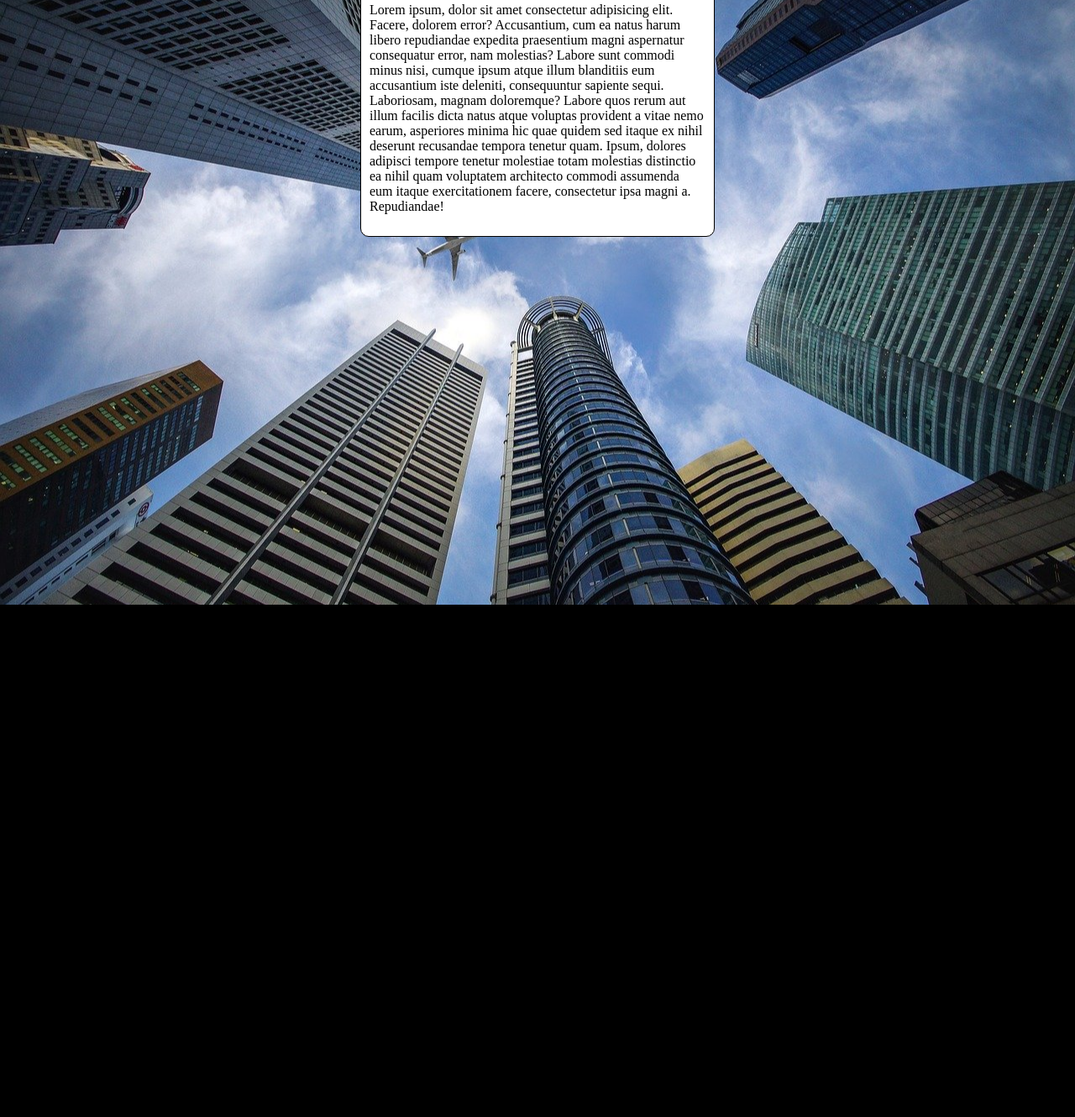
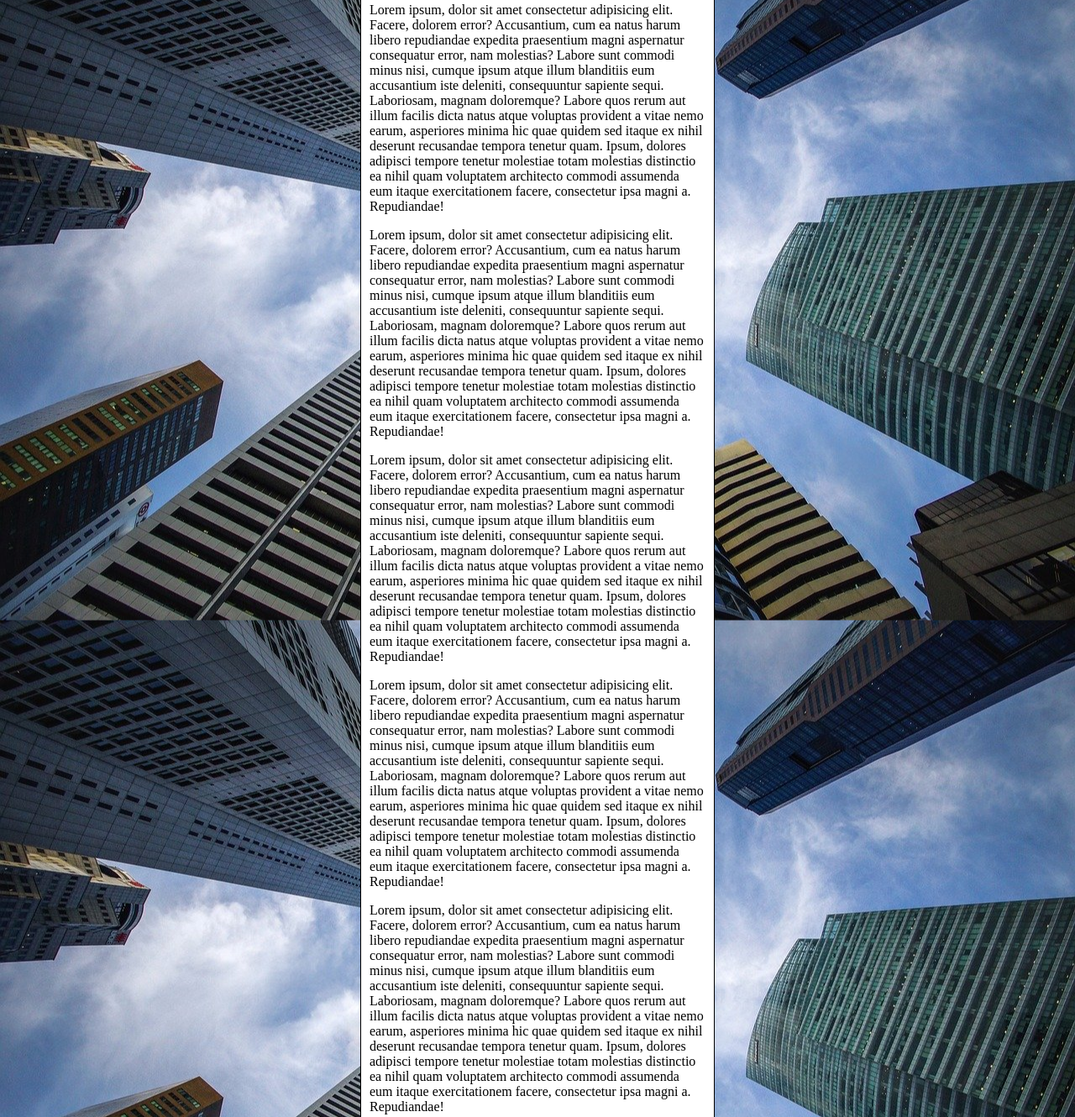
Before and after one commit to sivaldo-almeida1973/html-css-4, a plain HTML site: page exercicios/ex022projetosite/fundo006.html in a window 1280 px wide. Shown: the part 96-1426 px from the top of the page at 84% size. Before the commit the page ends 816 px from the top, so only its background shows below. Drawn offline with Linux system fonts and the light colour scheme.

Commit message:
atualizei

```diff
--- a/exercicios/ex022projetosite/fundo006.html
+++ b/exercicios/ex022projetosite/fundo006.html
@@ -11,7 +11,7 @@
             background-color: black;
             background-image: url('imagens/wallpaper002.jpg');
             background-position: center center;
-            background-repeat: no-repeat;
+            background-repeat: repeat repeat-y;
             background-size: cover;
         }
         main{
@@ -28,6 +28,11 @@
     <main>
         <h1>Teste de Imagem de Fundo</h1>
         <p>Lorem ipsum, dolor sit amet consectetur adipisicing elit. Facere, dolorem error? Accusantium, cum ea natus harum libero repudiandae expedita praesentium magni aspernatur consequatur error, nam molestias? Labore sunt commodi minus nisi, cumque ipsum atque illum blanditiis eum accusantium iste deleniti, consequuntur sapiente sequi. Laboriosam, magnam doloremque? Labore quos rerum aut illum facilis dicta natus atque voluptas provident a vitae nemo earum, asperiores minima hic quae quidem sed itaque ex nihil deserunt recusandae tempora tenetur quam. Ipsum, dolores adipisci tempore tenetur molestiae totam molestias distinctio ea nihil quam voluptatem architecto commodi assumenda eum itaque exercitationem facere, consectetur ipsa magni a. Repudiandae!</p>
+        <p>Lorem ipsum, dolor sit amet consectetur adipisicing elit. Facere, dolorem error? Accusantium, cum ea natus harum libero repudiandae expedita praesentium magni aspernatur consequatur error, nam molestias? Labore sunt commodi minus nisi, cumque ipsum atque illum blanditiis eum accusantium iste deleniti, consequuntur sapiente sequi. Laboriosam, magnam doloremque? Labore quos rerum aut illum facilis dicta natus atque voluptas provident a vitae nemo earum, asperiores minima hic quae quidem sed itaque ex nihil deserunt recusandae tempora tenetur quam. Ipsum, dolores adipisci tempore tenetur molestiae totam molestias distinctio ea nihil quam voluptatem architecto commodi assumenda eum itaque exercitationem facere, consectetur ipsa magni a. Repudiandae!</p>
+        <p>Lorem ipsum, dolor sit amet consectetur adipisicing elit. Facere, dolorem error? Accusantium, cum ea natus harum libero repudiandae expedita praesentium magni aspernatur consequatur error, nam molestias? Labore sunt commodi minus nisi, cumque ipsum atque illum blanditiis eum accusantium iste deleniti, consequuntur sapiente sequi. Laboriosam, magnam doloremque? Labore quos rerum aut illum facilis dicta natus atque voluptas provident a vitae nemo earum, asperiores minima hic quae quidem sed itaque ex nihil deserunt recusandae tempora tenetur quam. Ipsum, dolores adipisci tempore tenetur molestiae totam molestias distinctio ea nihil quam voluptatem architecto commodi assumenda eum itaque exercitationem facere, consectetur ipsa magni a. Repudiandae!</p>
+        <p>Lorem ipsum, dolor sit amet consectetur adipisicing elit. Facere, dolorem error? Accusantium, cum ea natus harum libero repudiandae expedita praesentium magni aspernatur consequatur error, nam molestias? Labore sunt commodi minus nisi, cumque ipsum atque illum blanditiis eum accusantium iste deleniti, consequuntur sapiente sequi. Laboriosam, magnam doloremque? Labore quos rerum aut illum facilis dicta natus atque voluptas provident a vitae nemo earum, asperiores minima hic quae quidem sed itaque ex nihil deserunt recusandae tempora tenetur quam. Ipsum, dolores adipisci tempore tenetur molestiae totam molestias distinctio ea nihil quam voluptatem architecto commodi assumenda eum itaque exercitationem facere, consectetur ipsa magni a. Repudiandae!</p>
+        <p>Lorem ipsum, dolor sit amet consectetur adipisicing elit. Facere, dolorem error? Accusantium, cum ea natus harum libero repudiandae expedita praesentium magni aspernatur consequatur error, nam molestias? Labore sunt commodi minus nisi, cumque ipsum atque illum blanditiis eum accusantium iste deleniti, consequuntur sapiente sequi. Laboriosam, magnam doloremque? Labore quos rerum aut illum facilis dicta natus atque voluptas provident a vitae nemo earum, asperiores minima hic quae quidem sed itaque ex nihil deserunt recusandae tempora tenetur quam. Ipsum, dolores adipisci tempore tenetur molestiae totam molestias distinctio ea nihil quam voluptatem architecto commodi assumenda eum itaque exercitationem facere, consectetur ipsa magni a. Repudiandae!</p>
+        <p>Lorem ipsum, dolor sit amet consectetur adipisicing elit. Facere, dolorem error? Accusantium, cum ea natus harum libero repudiandae expedita praesentium magni aspernatur consequatur error, nam molestias? Labore sunt commodi minus nisi, cumque ipsum atque illum blanditiis eum accusantium iste deleniti, consequuntur sapiente sequi. Laboriosam, magnam doloremque? Labore quos rerum aut illum facilis dicta natus atque voluptas provident a vitae nemo earum, asperiores minima hic quae quidem sed itaque ex nihil deserunt recusandae tempora tenetur quam. Ipsum, dolores adipisci tempore tenetur molestiae totam molestias distinctio ea nihil quam voluptatem architecto commodi assumenda eum itaque exercitationem facere, consectetur ipsa magni a. Repudiandae!</p>
 
     </main>
 
```
